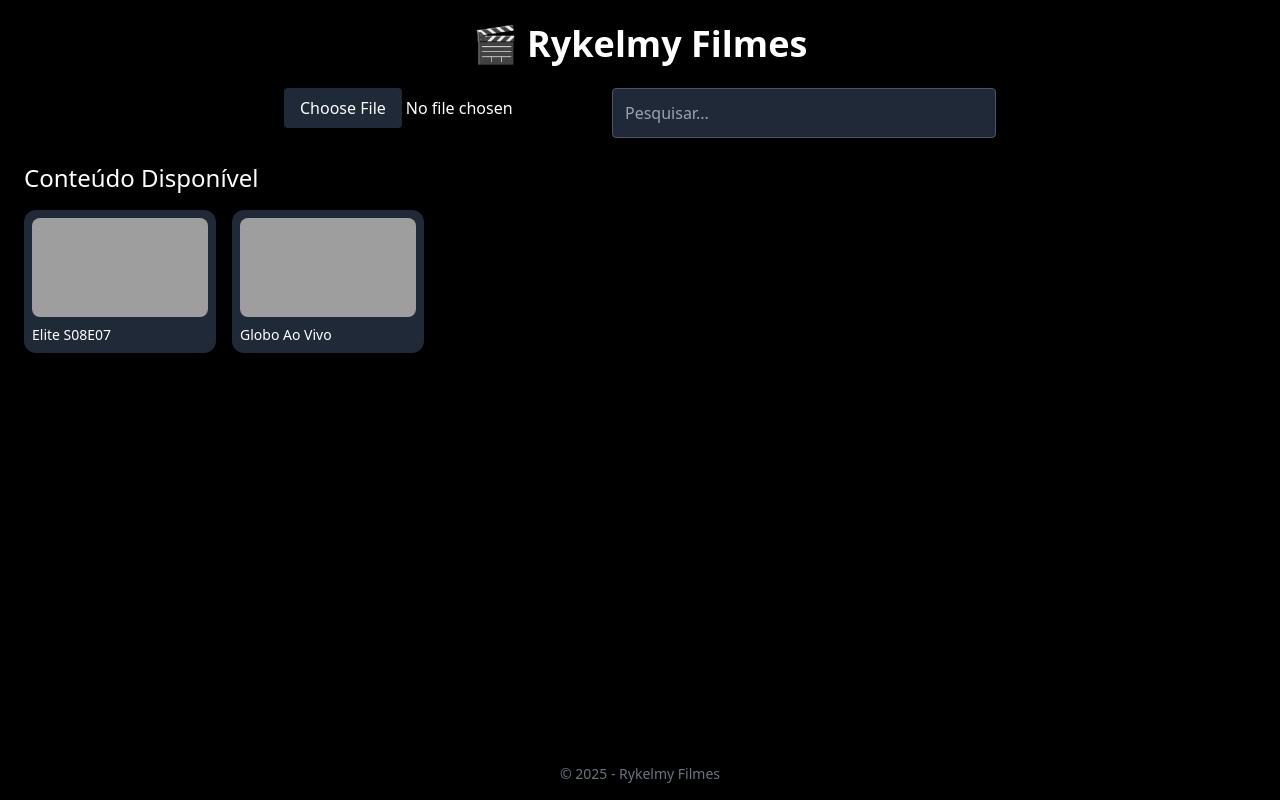
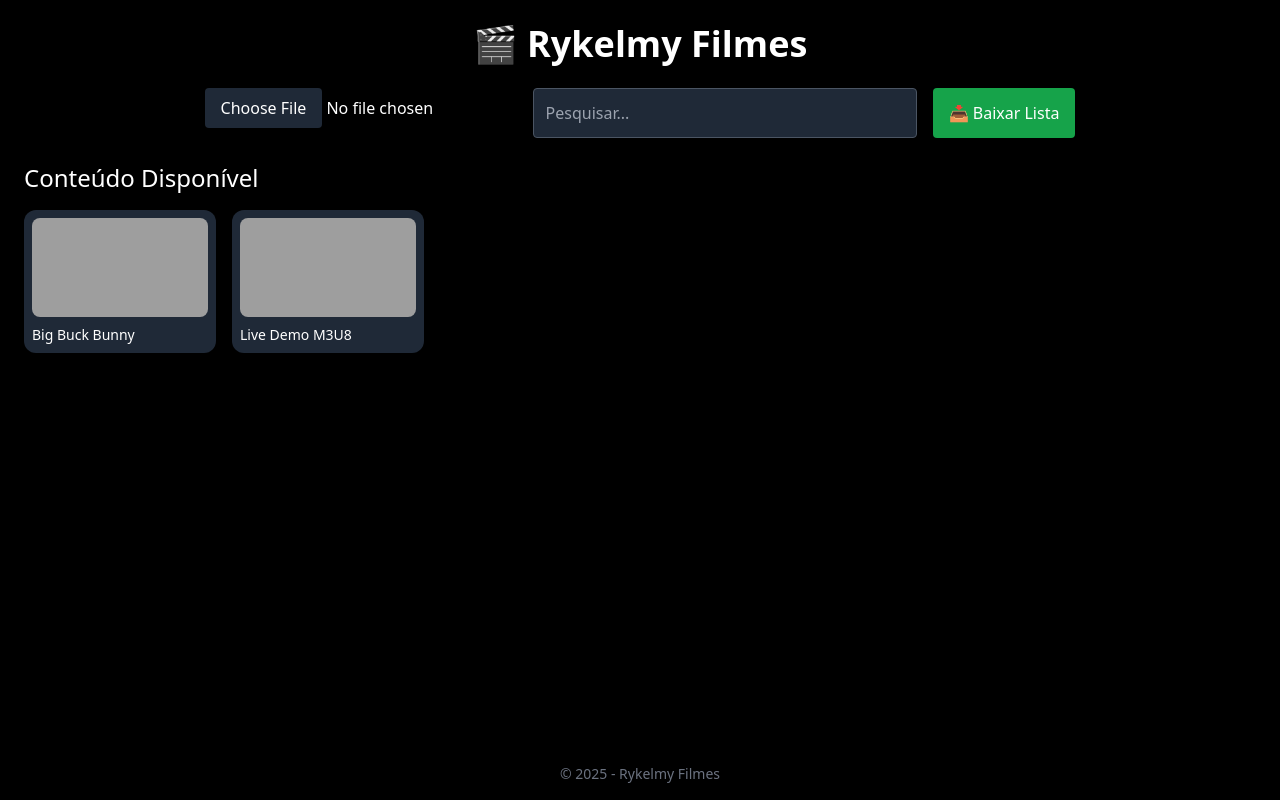
Before and after one commit to rick1235-ts/rrr, a plain HTML site: page index.html in a window 1280 px wide. Drawn offline with nearby package versions, Linux system fonts and the light colour scheme; grey boxes are pictures that could not be loaded.

Commit message:
Update index.html

```diff
--- a/index.html
+++ b/index.html
@@ -14,6 +14,11 @@
     <div class="flex flex-col md:flex-row gap-4 mb-6 justify-center">
       <input type="file" id="fileInput" accept=".m3u,.txt" class="file:bg-gray-800 file:border-none file:px-4 file:py-2 file:rounded file:text-white file:cursor-pointer" />
       <input type="text" id="searchInput" placeholder="Pesquisar..." class="p-3 rounded bg-gray-800 text-white placeholder-gray-400 border border-gray-600 w-full md:w-96" />
+
+      <!-- Botão para download automático da lista -->
+      <button onclick="baixarLista()" class="bg-green-600 hover:bg-green-700 text-white px-4 py-2 rounded">
+        📥 Baixar Lista
+      </button>
     </div>
 
     <div id="playerContainer" class="relative mb-10 hidden">
@@ -157,12 +162,21 @@
     fileInput.addEventListener('change', handleFile);
     searchInput.addEventListener('input', filterItems);
 
-    // Teste inicial
+    // Função para baixar a lista diretamente
+    function baixarLista() {
+      const link = "http://invictosplay.pro/get.php?username=301716192625&password=735866358339&type=m3u_plus&output=mpegts"; // 🟡 Substitua por seu link real
+      const a = document.createElement('a');
+      a.href = link;
+      a.download = '';
+      a.click();
+    }
+
+    // Teste inicial com links que funcionam
     const fallbackM3U = `#EXTM3U
-#EXTINF:-1 tvg-logo="https://upload.wikimedia.org/wikipedia/commons/7/7a/Logonetflix.png",Elite S08E07
-https://test-streams.mux.dev/x36xhzz/x36xhzz.m3u8
-#EXTINF:-1 tvg-logo="https://upload.wikimedia.org/wikipedia/commons/7/74/Globoplay_logo_2023.svg",Globo Ao Vivo
-https://stmv1.srvif.com/globotv/globotv/playlist.m3u8`;
+#EXTINF:-1 tvg-logo="https://upload.wikimedia.org/wikipedia/commons/7/7a/Logonetflix.png",Big Buck Bunny
+https://www.w3schools.com/html/mov_bbb.mp4
+#EXTINF:-1 tvg-logo="https://upload.wikimedia.org/wikipedia/commons/7/74/Globoplay_logo_2023.svg",Live Demo M3U8
+https://test-streams.mux.dev/x36xhzz/x36xhzz.m3u8`;
 
     window.onload = () => {
       allItems = parseM3U(fallbackM3U);
```
